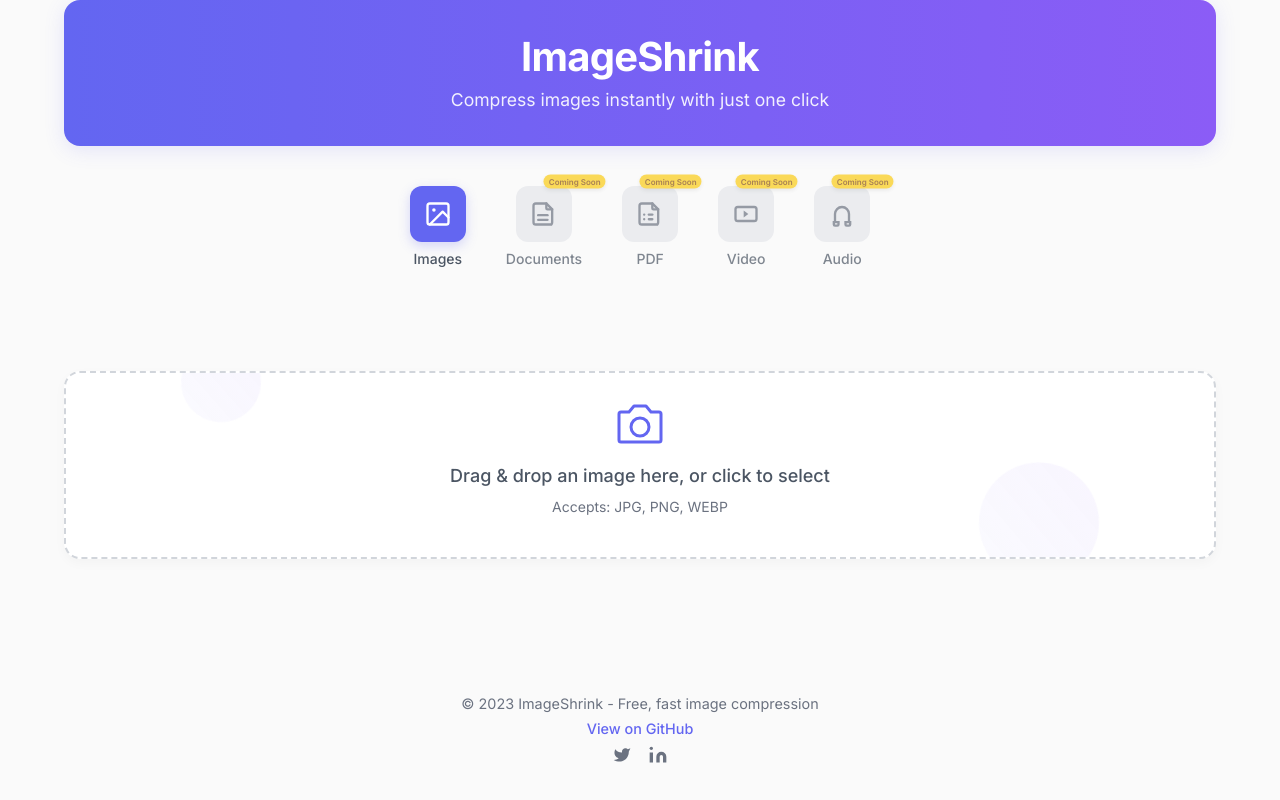
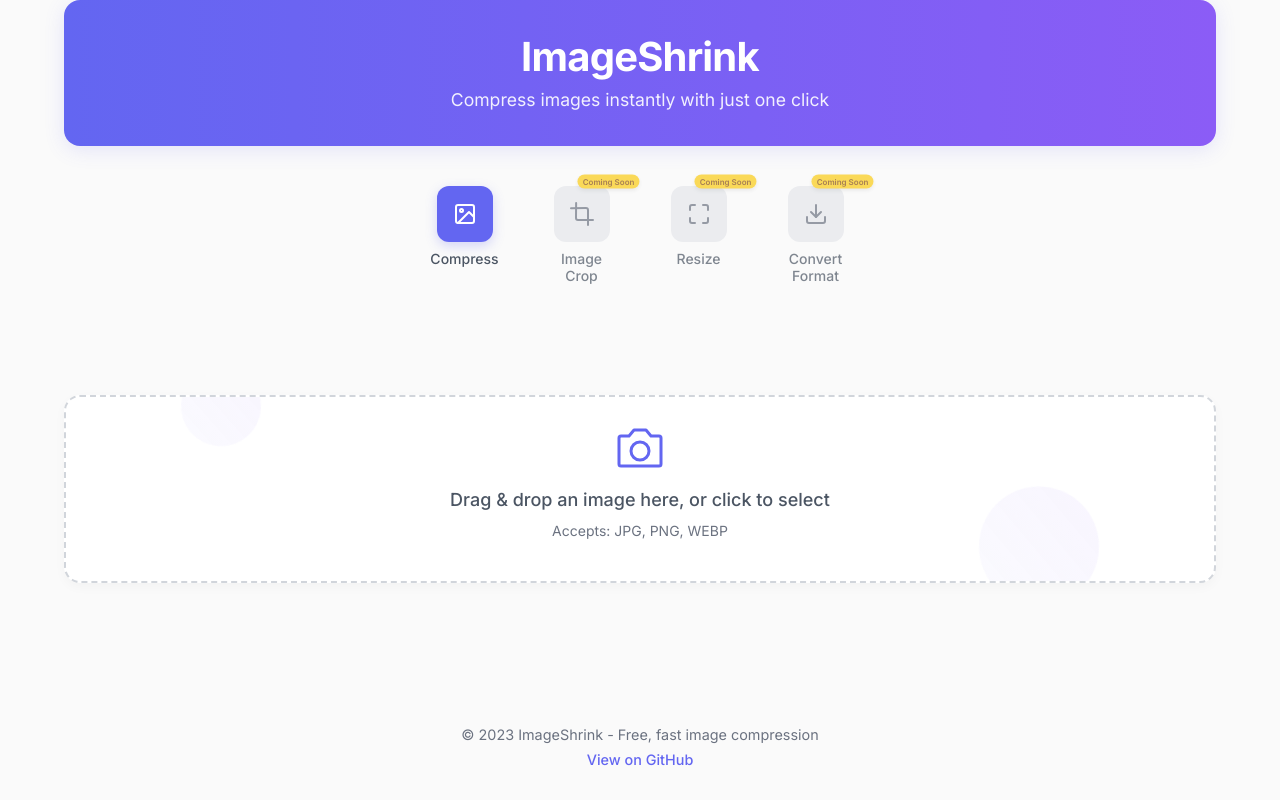
Before and after one commit to Haro-95/image-shrink, a React (Create React App) app: page / in a window 1280 px wide. Built offline with nearby package versions, Linux system fonts and the light colour scheme.

Commit message:
New elements added and readme update

```diff
--- a/package.json
+++ b/package.json
@@ -17,6 +17,8 @@
     "react": "^19.0.0",
     "react-dom": "^19.0.0",
     "react-dropzone": "^14.3.8",
+    "react-feather": "^2.0.10",
+    "react-icons": "^5.5.0",
     "react-redux": "^9.2.0",
     "react-scripts": "5.0.1",
     "styled-components": "^6.1.16",
--- a/src/components/Footer.tsx
+++ b/src/components/Footer.tsx
@@ -13,22 +13,6 @@
   margin: 0.5rem 0;
 `;
 
-const SocialLinks = styled.div`
-  display: flex;
-  justify-content: center;
-  gap: 1rem;
-  margin-top: 0.5rem;
-`;
-
-const SocialLink = styled.a`
-  color: #6b7280;
-  transition: color 0.2s;
-
-  &:hover {
-    color: #6366f1;
-  }
-`;
-
 const GitHubLink = styled.a`
   color: #6366f1;
   text-decoration: none;
@@ -39,37 +23,15 @@
   }
 `;
 
-const TwitterIcon = () => (
-  <svg width="20" height="20" viewBox="0 0 24 24" fill="currentColor">
-    <path d="M22 4.01c-1 .49-1.98.689-3 .99-1.121-1.265-2.783-1.335-4.38-.737S11.977 6.323 12 8v1c-3.245.083-6.135-1.395-8-4 0 0-4.182 7.433 4 11-1.872 1.247-3.739 2.088-6 2 3.308 1.803 6.913 2.423 10.034 1.517 3.58-1.04 6.522-3.723 7.651-7.742a13.84 13.84 0 0 0 .497-3.753c0-.249 1.51-2.772 1.818-4.013v.001z" />
-  </svg>
-);
-
-const LinkedInIcon = () => (
-  <svg width="20" height="20" viewBox="0 0 24 24" fill="currentColor">
-    <path d="M16 8a6 6 0 0 1 6 6v7h-4v-7a2 2 0 0 0-2-2 2 2 0 0 0-2 2v7h-4v-7a6 6 0 0 1 6-6z" />
-    <rect x="2" y="9" width="4" height="12" />
-    <circle cx="4" cy="4" r="2" />
-  </svg>
-);
-
 const Footer: React.FC = () => {
   return (
     <FooterContainer>
       <Copyright>© 2023 ImageShrink - Free, fast image compression</Copyright>
       <div>
-        <GitHubLink href="https://github.com" target="_blank" rel="noopener noreferrer">
+        <GitHubLink href="https://github.com/Haro-95/image-shrink" target="_blank" rel="noopener noreferrer">
           View on GitHub
         </GitHubLink>
       </div>
-      <SocialLinks>
-        <SocialLink href="https://twitter.com" target="_blank" rel="noopener noreferrer">
-          <TwitterIcon />
-        </SocialLink>
-        <SocialLink href="https://linkedin.com" target="_blank" rel="noopener noreferrer">
-          <LinkedInIcon />
-        </SocialLink>
-      </SocialLinks>
     </FooterContainer>
   );
 };
--- a/src/components/FormatSelector.tsx
+++ b/src/components/FormatSelector.tsx
@@ -1,11 +1,12 @@
 import React from 'react';
 import styled from 'styled-components';
+import { Image, Crop, Maximize, Download } from 'react-feather';
 
 const FormatSelectorContainer = styled.div`
   display: flex;
   justify-content: center;
   margin: 0.5rem 0 1.5rem;
-  gap: 1.5rem;
+  gap: 2rem;
   flex-wrap: wrap;
 `;
 
@@ -18,6 +19,7 @@
   transition: all 0.2s ease;
   position: relative;
   padding: 0.5rem;
+  width: 85px;
 
   &:hover {
     transform: ${props => props.$active ? 'translateY(-5px)' : 'none'};
@@ -42,6 +44,7 @@
   font-size: 0.875rem;
   font-weight: 500;
   color: #4b5563;
+  text-align: center;
 `;
 
 const ComingSoonBadge = styled.div`
@@ -60,89 +63,37 @@
   z-index: 10;
 `;
 
-// Icons for each format
-const ImageIcon = () => (
-  <svg width="28" height="28" viewBox="0 0 24 24" fill="none" xmlns="http://www.w3.org/2000/svg">
-    <rect x="3" y="3" width="18" height="18" rx="2" stroke="currentColor" strokeWidth="2"/>
-    <circle cx="8.5" cy="8.5" r="1.5" fill="currentColor"/>
-    <path d="M21 15L16 10L5 21" stroke="currentColor" strokeWidth="2" strokeLinecap="round" strokeLinejoin="round"/>
-  </svg>
-);
-
-const DocumentIcon = () => (
-  <svg width="28" height="28" viewBox="0 0 24 24" fill="none" xmlns="http://www.w3.org/2000/svg">
-    <path d="M14 3V7C14 7.55228 14.4477 8 15 8H19" stroke="currentColor" strokeWidth="2" strokeLinecap="round"/>
-    <path d="M19 21H5C3.89543 21 3 20.1046 3 19V5C3 3.89543 3.89543 3 5 3H14L19 8V19C19 20.1046 18.1046 21 17 21Z" stroke="currentColor" strokeWidth="2"/>
-    <path d="M7 13H15" stroke="currentColor" strokeWidth="2" strokeLinecap="round"/>
-    <path d="M7 17H15" stroke="currentColor" strokeWidth="2" strokeLinecap="round"/>
-  </svg>
-);
-
-const PDFIcon = () => (
-  <svg width="28" height="28" viewBox="0 0 24 24" fill="none" xmlns="http://www.w3.org/2000/svg">
-    <path d="M14 3V7C14 7.55228 14.4477 8 15 8H19" stroke="currentColor" strokeWidth="2" strokeLinecap="round"/>
-    <path d="M19 21H5C3.89543 21 3 20.1046 3 19V5C3 3.89543 3.89543 3 5 3H14L19 8V19C19 20.1046 18.1046 21 17 21Z" stroke="currentColor" strokeWidth="2"/>
-    <path d="M7 12.5H7.01" stroke="currentColor" strokeWidth="2" strokeLinecap="round"/>
-    <path d="M11 12.5H14" stroke="currentColor" strokeWidth="2" strokeLinecap="round"/>
-    <path d="M7 16.5H7.01" stroke="currentColor" strokeWidth="2" strokeLinecap="round"/>
-    <path d="M11 16.5H14" stroke="currentColor" strokeWidth="2" strokeLinecap="round"/>
-  </svg>
-);
-
-const VideoIcon = () => (
-  <svg width="28" height="28" viewBox="0 0 24 24" fill="none" xmlns="http://www.w3.org/2000/svg">
-    <rect x="3" y="6" width="18" height="12" rx="2" stroke="currentColor" strokeWidth="2"/>
-    <path d="M14 12L10 9V15L14 12Z" fill="currentColor"/>
-  </svg>
-);
-
-const AudioIcon = () => (
-  <svg width="28" height="28" viewBox="0 0 24 24" fill="none" xmlns="http://www.w3.org/2000/svg">
-    <path d="M6 18V12C6 8.68629 8.68629 6 12 6C15.3137 6 18 8.68629 18 12V18" stroke="currentColor" strokeWidth="2" strokeLinecap="round"/>
-    <path d="M5 19H9V21C9 21.5523 8.55228 22 8 22H6C5.44772 22 5 21.5523 5 21V19Z" stroke="currentColor" strokeWidth="2"/>
-    <path d="M15 19H19V21C19 21.5523 18.5523 22 18 22H16C15.4477 22 15 21.5523 15 21V19Z" stroke="currentColor" strokeWidth="2"/>
-  </svg>
-);
-
 const FormatSelector: React.FC = () => {
   return (
     <FormatSelectorContainer>
       <FormatOption $active={true}>
         <IconContainer $active={true}>
-          <ImageIcon />
+          <Image size={24} strokeWidth={2} />
         </IconContainer>
-        <FormatLabel>Images</FormatLabel>
+        <FormatLabel>Compress</FormatLabel>
       </FormatOption>
 
       <FormatOption>
         <IconContainer>
-          <DocumentIcon />
+          <Crop size={24} strokeWidth={2} />
         </IconContainer>
-        <FormatLabel>Documents</FormatLabel>
+        <FormatLabel>Image Crop</FormatLabel>
         <ComingSoonBadge>Coming Soon</ComingSoonBadge>
       </FormatOption>
 
       <FormatOption>
         <IconContainer>
-          <PDFIcon />
+          <Maximize size={24} strokeWidth={2} />
         </IconContainer>
-        <FormatLabel>PDF</FormatLabel>
+        <FormatLabel>Resize</FormatLabel>
         <ComingSoonBadge>Coming Soon</ComingSoonBadge>
       </FormatOption>
 
       <FormatOption>
         <IconContainer>
-          <VideoIcon />
+          <Download size={24} strokeWidth={2} />
         </IconContainer>
-        <FormatLabel>Video</FormatLabel>
-        <ComingSoonBadge>Coming Soon</ComingSoonBadge>
-      </FormatOption>
-
-      <FormatOption>
-        <IconContainer>
-          <AudioIcon />
-        </IconContainer>
-        <FormatLabel>Audio</FormatLabel>
+        <FormatLabel>Convert Format</FormatLabel>
         <ComingSoonBadge>Coming Soon</ComingSoonBadge>
       </FormatOption>
     </FormatSelectorContainer>
```
Also changed, not shown: 2 other files (tests, documents, lock files or other folders).
